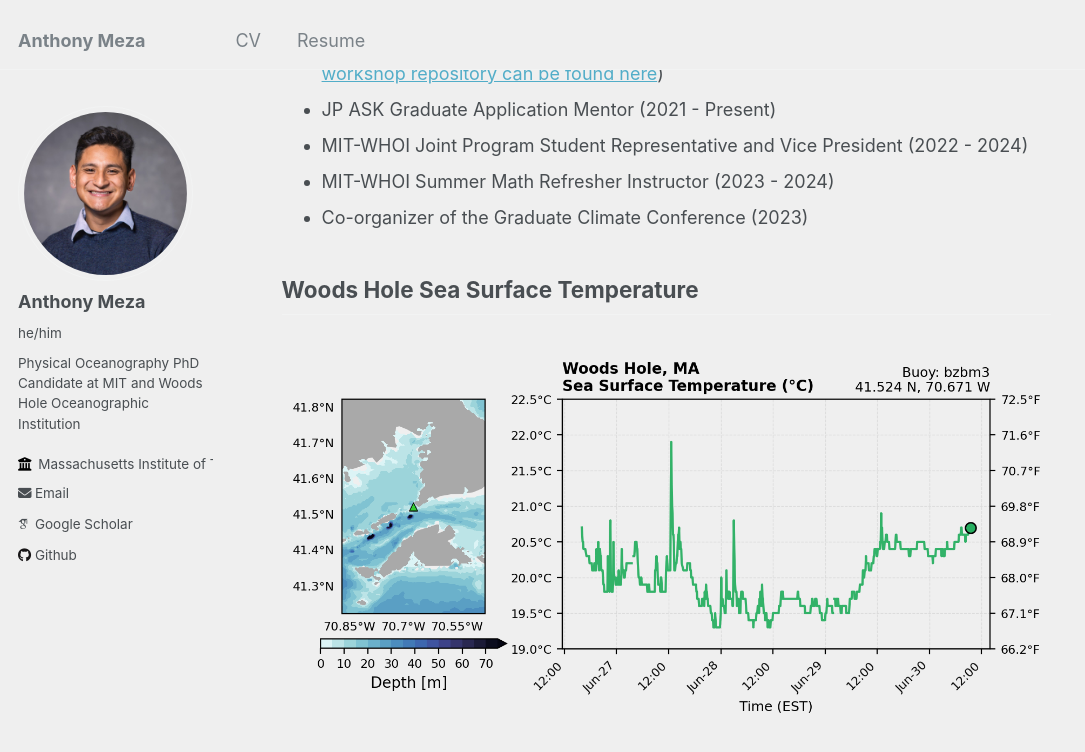
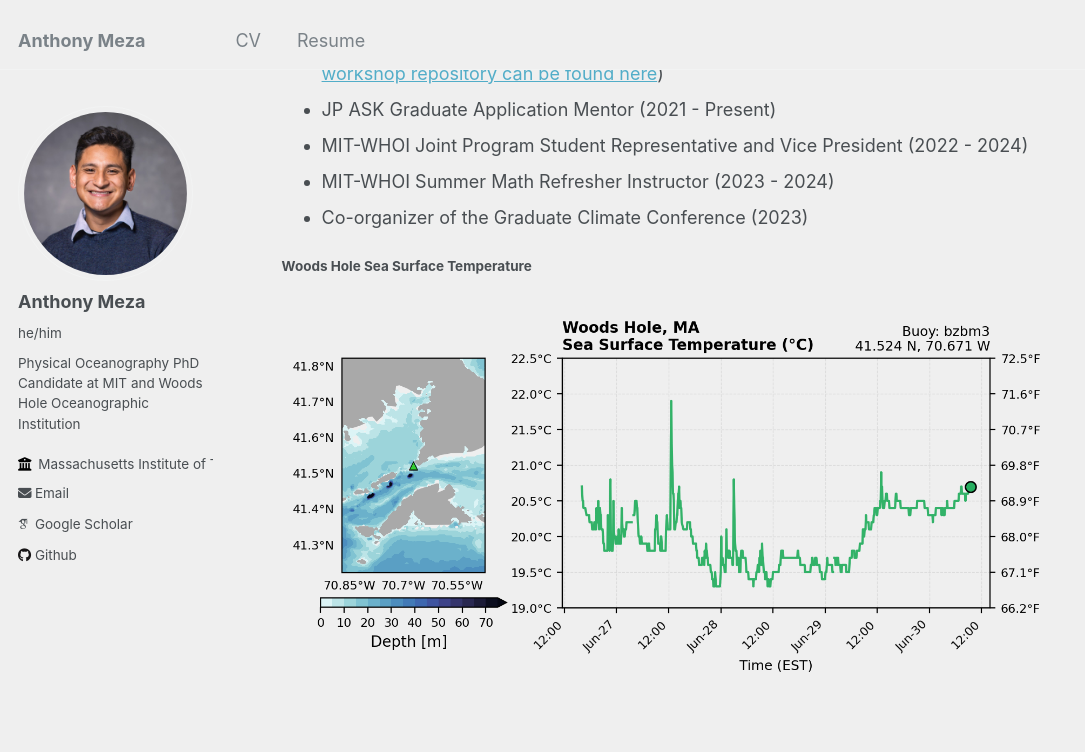
Before and after one commit to anthony-meza/anthony-meza.github.io, a Jekyll site: the page built from _pages/about.md, in a window 1280 px wide and 900 px high, scrolled down 788 px. Shown: the top 752 px of the window, without its empty margins (0-1085 px from the left). Built offline with Jekyll 4.4.1, drawn with Linux system fonts in a browser that asks for light colours; some web fonts are replaced.

```diff
--- a/_pages/about.md
+++ b/_pages/about.md
@@ -27,5 +27,5 @@ Almost all of the code I write for my work ends up [on my GitHub](https://github
   - MIT-WHOI Summer Math Refresher Instructor (2023 - 2024)
   - Co-organizer of the Graduate Climate Conference (2023)
 
-## Woods Hole Sea Surface Temperature
+#### Woods Hole Sea Surface Temperature
 ![Latest Sea Surface Temperature at Woods Hole](/images/temperature_plot.png){: style="display: block; margin: 2em auto; max-width: 100%; border-radius: 8px;" }
```
